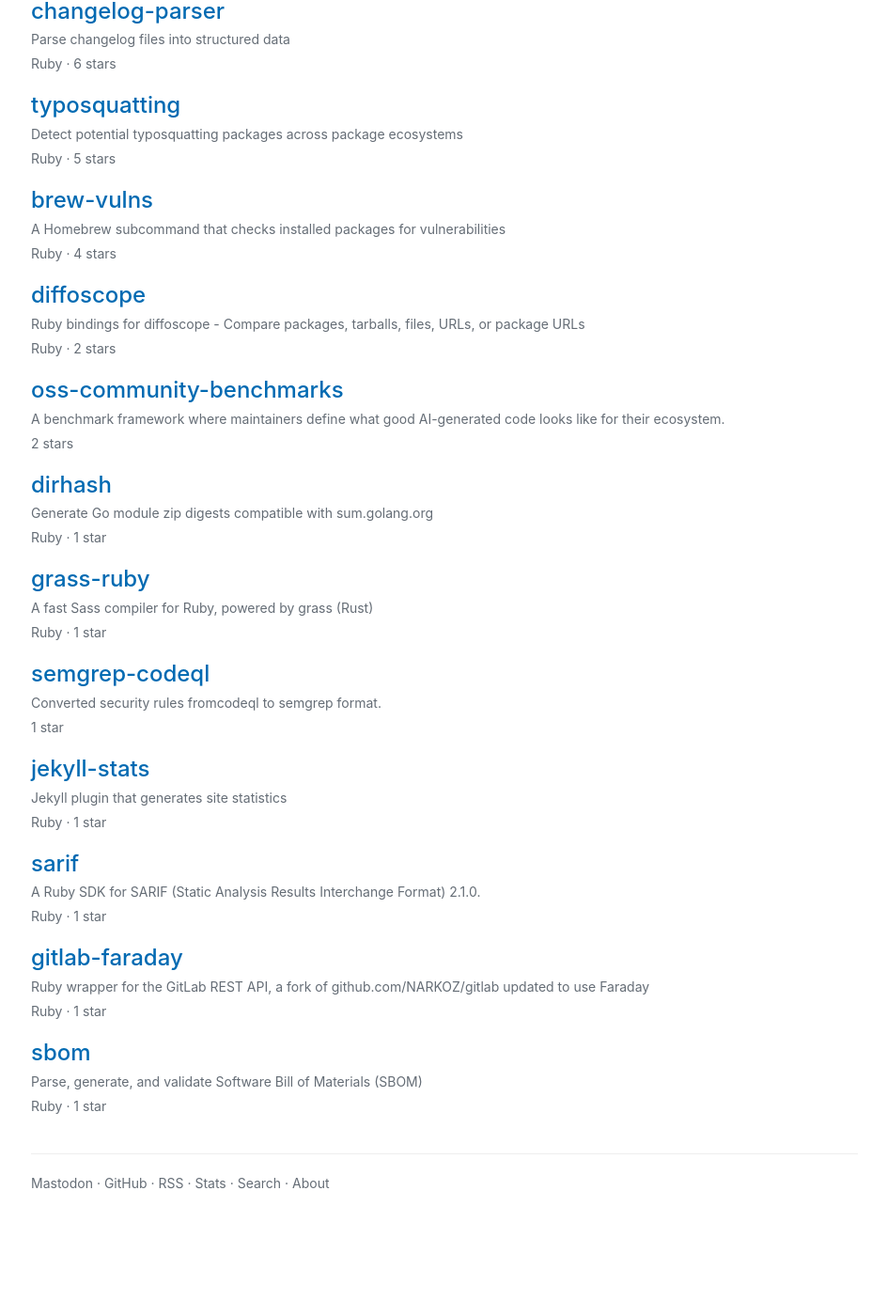
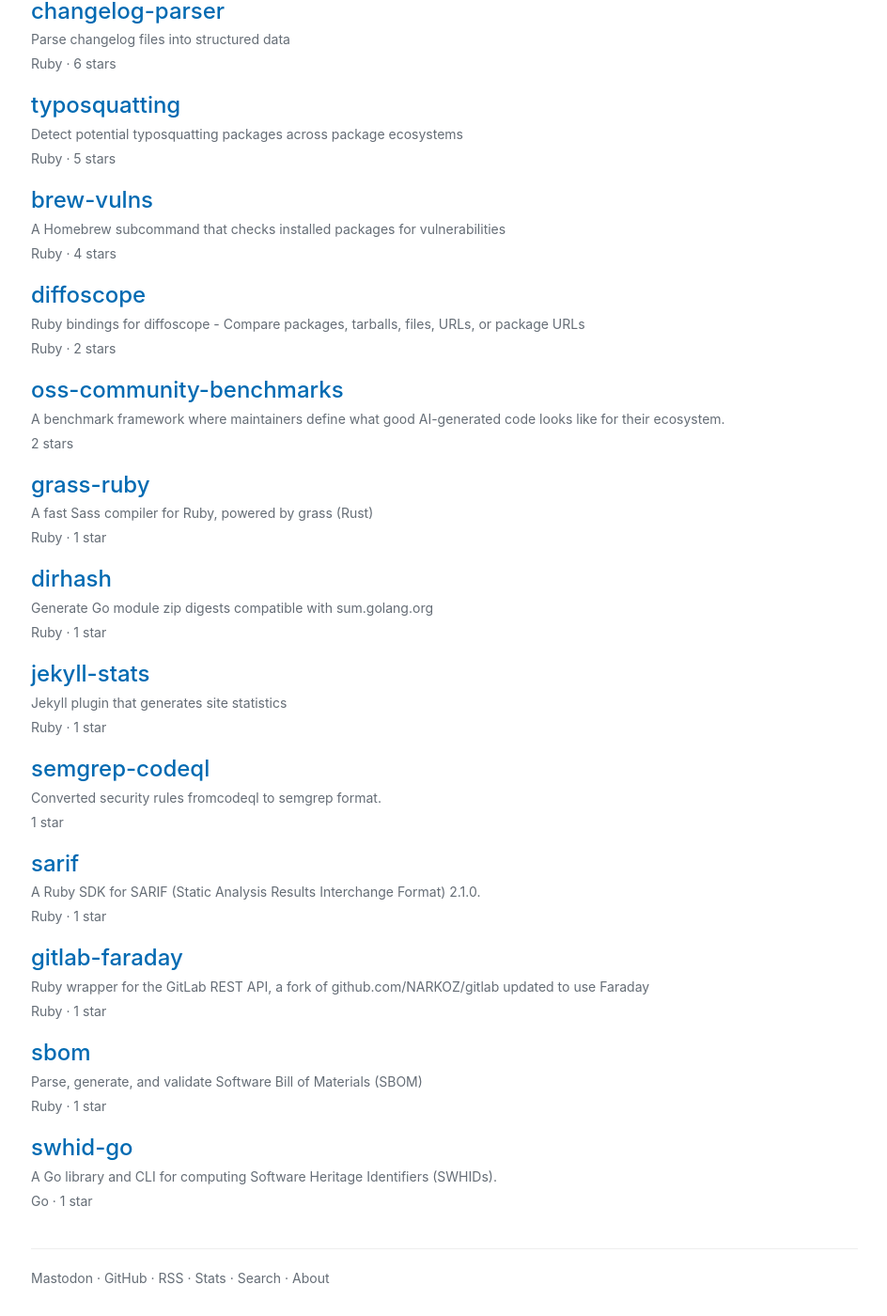
Before and after one commit to smart-vision5/nesbitt, a Jekyll site: the page built from projects.md, in a window 1280 px wide and 1400 px high, scrolled down 2369 px. Shown: the whole window at 94% size, without its empty margins (167-1111 px from the left). Built offline with Jekyll 4.4.1, drawn with Linux system fonts in a browser that asks for light colours; before the commit the page ends 3668 px from its top, so only the background shows below that; part of the change alters nothing that is shown; some of the changed text lies outside the part shown.

Commit message:
Update GitHub projects

```diff
--- a/_data/projects.yml
+++ b/_data/projects.yml
@@ -3,16 +3,9 @@
   url: https://github.com/andrew/ultimate-awesome
   description: Every awesome list on every topic, including awesome lists of awesome
     lists, updated daily.
-  stars: 135
+  stars: 137
   language:
-  pushed_at: '2026-01-18T00:40:44Z'
-- name: git-pkgs
-  url: https://github.com/andrew/git-pkgs
-  description: A git subcommand for analyzing package/dependency usage in git repositories
-    over time
-  stars: 40
-  language: Ruby
-  pushed_at: '2026-01-15T07:20:27Z'
+  pushed_at: '2026-01-25T00:41:34Z'
 - name: gitballs
   url: https://github.com/andrew/gitballs
   description: Storing multiple tarballs in git to save space
@@ -25,7 +18,7 @@
     about package management, software supply chain security, and open source infrastructure. '
   stars: 15
   language: HTML
-  pushed_at: '2026-01-18T06:08:06Z'
+  pushed_at: '2026-01-25T06:08:12Z'
 - name: swhid
   url: https://github.com/andrew/swhid
   description: Generate and parse SoftWare Hash IDentifiers (SWHIDs)
@@ -52,19 +45,26 @@
     (PURLs) as defined by the PURL specification
   stars: 10
   language: Ruby
-  pushed_at: '2026-01-14T16:40:56Z'
+  pushed_at: '2026-01-20T10:51:52Z'
 - name: go-bundler
   url: https://github.com/andrew/go-bundler
   description: Go-style imports for Ruby
   stars: 10
   language: Ruby
   pushed_at: '2025-12-25T12:38:33Z'
+- name: managing-dependencies
+  url: https://github.com/andrew/managing-dependencies
+  description: Claude Code skill for evaluating packages and managing dependencies
+    securely
+  stars: 9
+  language:
+  pushed_at: '2026-01-21T12:55:49Z'
 - name: ruby-upgrade-action
   url: https://github.com/andrew/ruby-upgrade-action
   description: GitHub action to upgrade version of Ruby in various places to the latest
   stars: 9
   language:
-  pushed_at: '2026-01-18T00:04:10Z'
+  pushed_at: '2026-01-20T17:06:29Z'
 - name: hanami-sprockets
   url: https://github.com/andrew/hanami-sprockets
   description: An alternative to hanami-assets that doesn't rely on npm
@@ -130,30 +130,30 @@
   stars: 2
   language:
   pushed_at: '2025-11-26T18:50:44Z'
+- name: grass-ruby
+  url: https://github.com/andrew/grass-ruby
+  description: A fast Sass compiler for Ruby, powered by grass (Rust)
+  stars: 1
+  language: Ruby
+  pushed_at: '2025-12-30T10:31:32Z'
 - name: dirhash
   url: https://github.com/andrew/dirhash
   description: Generate Go module zip digests compatible with sum.golang.org
   stars: 1
   language: Ruby
   pushed_at: '2025-12-29T17:54:16Z'
-- name: grass-ruby
-  url: https://github.com/andrew/grass-ruby
-  description: A fast Sass compiler for Ruby, powered by grass (Rust)
+- name: jekyll-stats
+  url: https://github.com/andrew/jekyll-stats
+  description: Jekyll plugin that generates site statistics
   stars: 1
   language: Ruby
-  pushed_at: '2025-12-30T10:31:32Z'
+  pushed_at: '2026-01-03T10:06:03Z'
 - name: semgrep-codeql
   url: https://github.com/andrew/semgrep-codeql
   description: Converted security rules fromcodeql to semgrep format.
   stars: 1
   language:
   pushed_at: '2025-12-21T20:26:20Z'
-- name: jekyll-stats
-  url: https://github.com/andrew/jekyll-stats
-  description: Jekyll plugin that generates site statistics
-  stars: 1
-  language: Ruby
-  pushed_at: '2026-01-03T10:06:03Z'
 - name: sarif
   url: https://github.com/andrew/sarif
   description: A Ruby SDK for SARIF (Static Analysis Results Interchange Format) 2.1.0.
@@ -173,3 +173,9 @@
   stars: 1
   language: Ruby
   pushed_at: '2026-01-14T17:24:13Z'
+- name: swhid-go
+  url: https://github.com/andrew/swhid-go
+  description: A Go library and CLI for computing Software Heritage Identifiers (SWHIDs).
+  stars: 1
+  language: Go
+  pushed_at: '2026-01-18T22:09:13Z'
```
